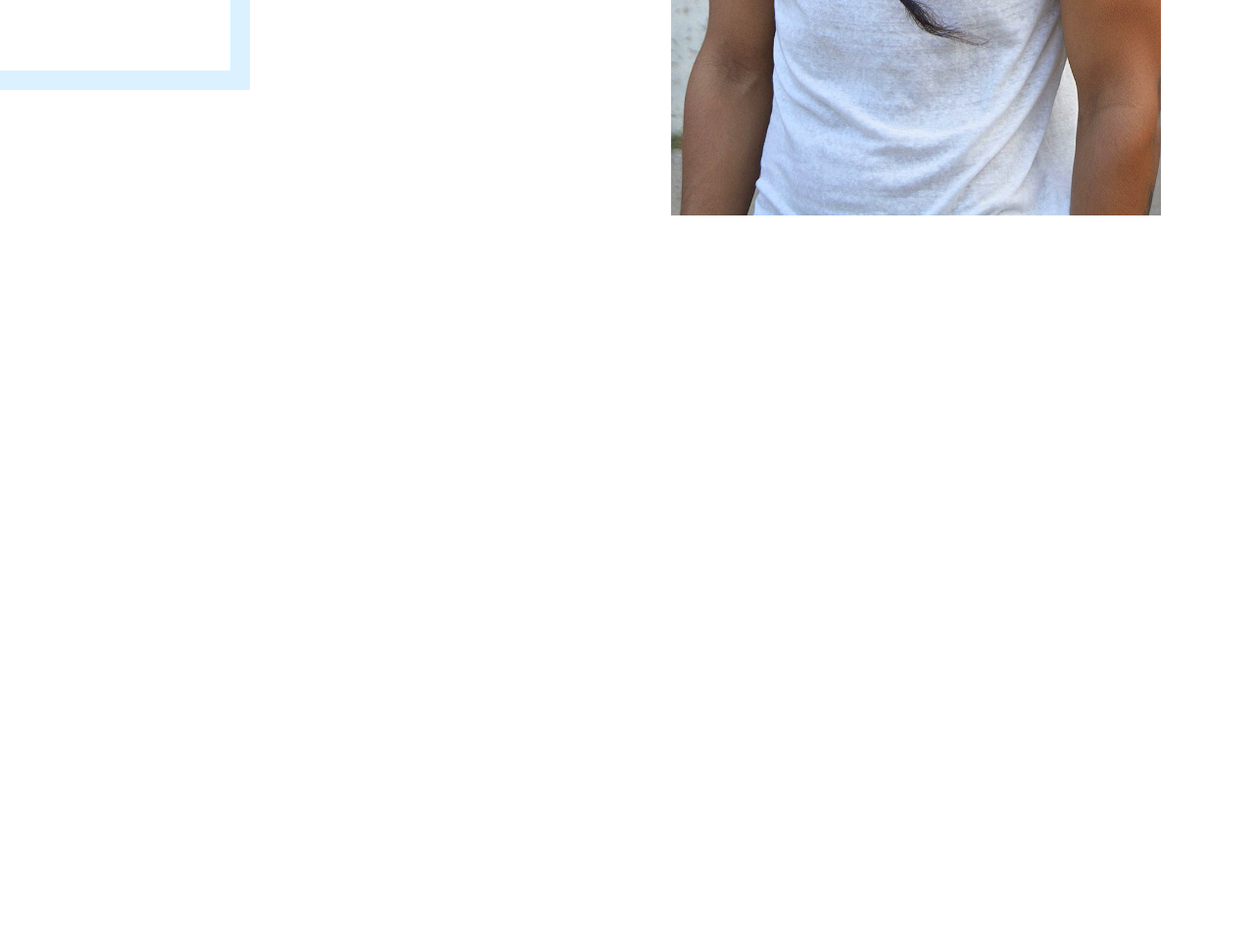
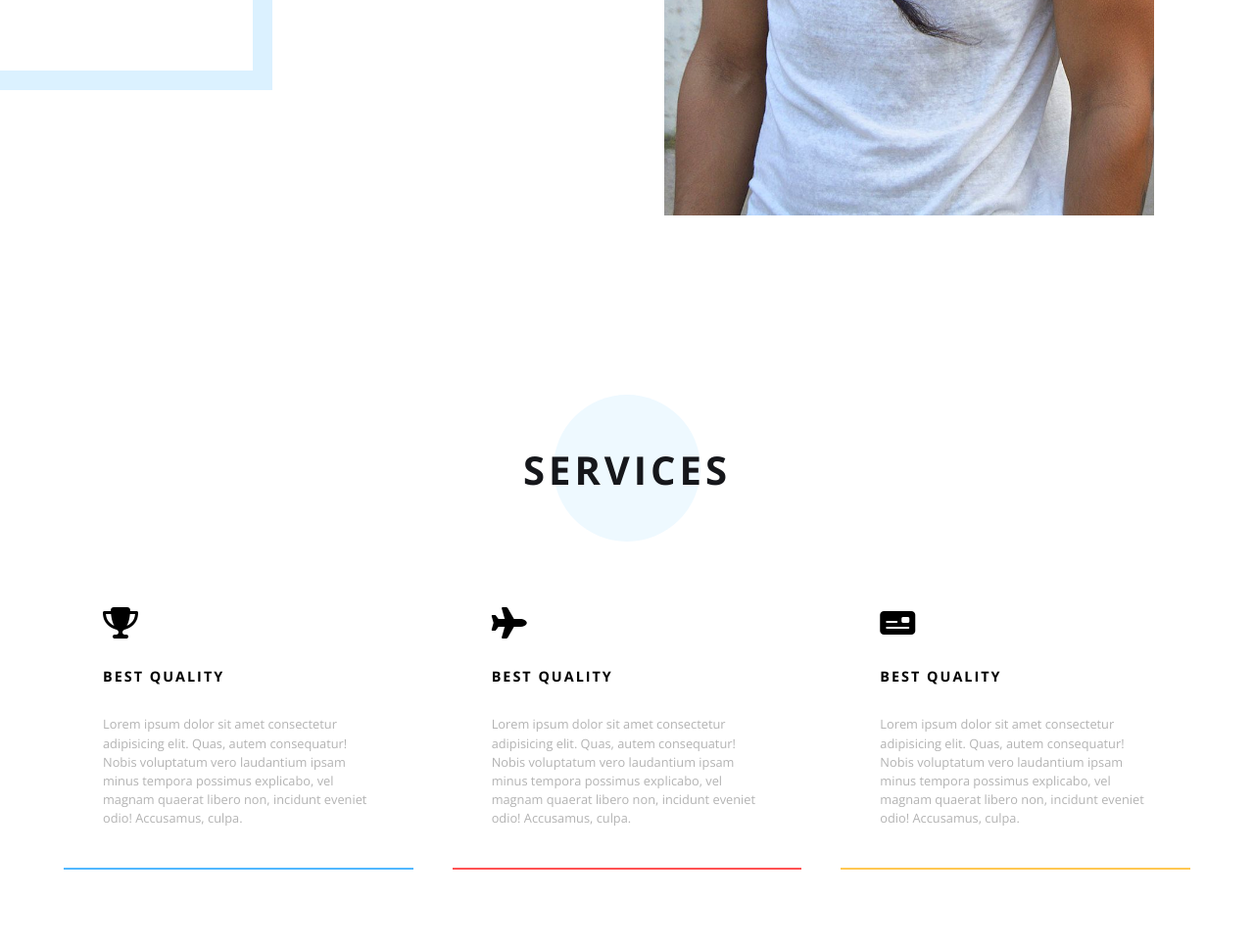
Before and after one commit to FlakoCodes/branding-portfolio, a plain HTML site: page index.html in a window 1280 px wide. Shown: the part 660-1628 px from the top of the page at 98% size. Before the commit the page ends 960 px from the top, so only its background shows below. Drawn offline with nearby package versions, Linux system fonts and the light colour scheme.

Commit message:
finishing up services section

```diff
--- a/css/main.css
+++ b/css/main.css
@@ -1,13 +1,15 @@
+@import url('https://fonts.googleapis.com/css?family=Open+Sans:300,400,600,600i,700&display=swap');
 @import "cssreset.css";
-@import url('https://fonts.googleapis.com/css?family=Open+Sans:300,400,600,600i,700&display=swap');
 @import "top-section.css";
+@import "services.css";
 
 
 body{
     padding: 0px 50px 0 50px;
+    /* background: purple; */
 }
 
 .container{
-    max-width: 1400px;
+    max-width: 1150px;
     margin: 0 auto;
 }
--- /dev/null
+++ b/css/services.css
@@ -0,0 +1,83 @@
+#services{
+    padding: 80px 15px;
+}
+
+#services .title{
+    position: relative;
+    width: 200px;
+    height: 200px;
+    display: flex;
+    justify-content: center;
+    align-items: center;
+    margin: 0 auto;
+}
+
+#services .title .circle{
+    background: #eef9ff;
+    width: 150px;
+    height: 150px;
+    border-radius: 50%;
+    position: absolute;
+    top: 23px;
+}
+
+#services .title h1{
+    position: relative;
+    font-size: 2.5rem;
+    text-transform: uppercase;
+    font-weight: 700;
+    color: #16171b;
+    z-index: 1;
+    letter-spacing: 4px;
+}
+
+#services .services-container{
+    display: grid;
+    grid-template-columns: 1fr 1fr 1fr;
+    grid-gap: 40px;
+}
+
+#services .services-container .box{
+    background: rgba(255,255,255, 0);
+    padding: 40px;
+    transition: all .4s ease-in-out;
+    cursor: pointer;
+}
+
+#services .services-container .box:hover{
+    background: rgba(255,255,255, 1);
+    -webkit-box-shadow: 0px 40px 74px 24px rgba(0,0,0,0.08);
+    -moz-box-shadow: 0px 40px 74px 24px rgba(0,0,0,0.08);
+    box-shadow: 0px 40px 74px 24px rgba(0,0,0,0.08);
+}
+
+#services .services-container .box .fas{
+    font-size: 2rem;
+    margin-bottom: 2rem;
+}
+
+#services .services-container .box h5{
+    font-size: .9rem;
+    font-weight: 700;
+    text-transform: uppercase;
+    letter-spacing: 2px;
+    margin-bottom: 2rem;
+}
+
+#services .services-container .box p{
+    font-size: .8rem;
+    line-height: 1.5;
+    color: #b3b3b3;
+}
+
+#services .services-container .box.blue{
+    border-bottom: 2px solid #52b8ff;
+}
+
+#services .services-container .box.red{
+    border-bottom: 2px solid #ff5253;
+}
+
+#services .services-container .box.yellow{
+    border-bottom: 2px solid #ffc853;
+}
--- a/index.html
+++ b/index.html
@@ -4,6 +4,7 @@
         <meta charset="utf-8">
         <title></title>
         <meta name="viewport" content="width=device-width, initial-scale=1">
+        <script src="https://kit.fontawesome.com/8eca90ebfb.js"></script>  <!--USE FOR ALL FONTAWESOME PROJECTS-->
         <link rel="stylesheet" href="css/main.css">
     </head>
     <body>
@@ -22,5 +23,40 @@
                 </div>
             </div>
         </section>
+
+        <section id="services">
+            <div class="container">
+                <div class="title">
+                    <div class="circle"></div>
+                    <h1>services</h1>
+                </div>
+
+                <div class="services-container">
+                    <div class="box blue">
+                        <i class="fas fa-trophy"></i>
+                        <h5>Best Quality</h5>
+                        <p>Lorem ipsum dolor sit amet consectetur adipisicing elit. Quas, autem consequatur!
+                            Nobis voluptatum vero laudantium ipsam minus tempora possimus explicabo,
+                            vel magnam quaerat libero non, incidunt eveniet odio! Accusamus, culpa.</p>
+                    </div>
+                    <div class="box red">
+                            <i class="fas fa-plane"></i>
+                            <h5>Best Quality</h5>
+                            <p>Lorem ipsum dolor sit amet consectetur adipisicing elit. Quas, autem consequatur!
+                                Nobis voluptatum vero laudantium ipsam minus tempora possimus explicabo,
+                                vel magnam quaerat libero non, incidunt eveniet odio! Accusamus, culpa.</p>
+                        </div>
+                        <div class="box yellow">
+                                <i class="fas fa-money-check"></i>
+                                <h5>Best Quality</h5>
+                                <p>Lorem ipsum dolor sit amet consectetur adipisicing elit. Quas, autem consequatur!
+                                    Nobis voluptatum vero laudantium ipsam minus tempora possimus explicabo,
+                                    vel magnam quaerat libero non, incidunt eveniet odio! Accusamus, culpa.</p>
+                            </div>
+
+                </div>
+            </div>
+
+        </section>
     </body>
 </html>
```
